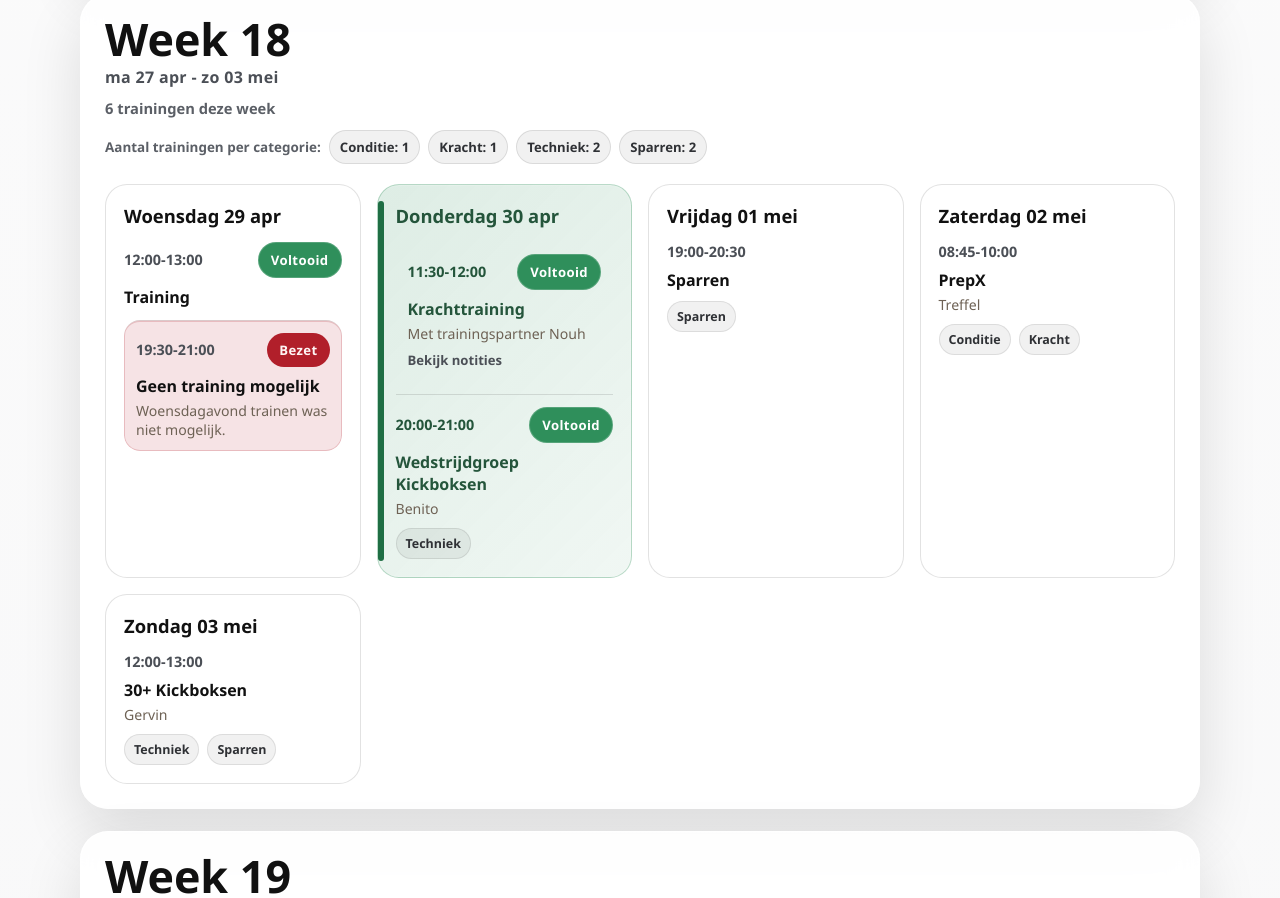
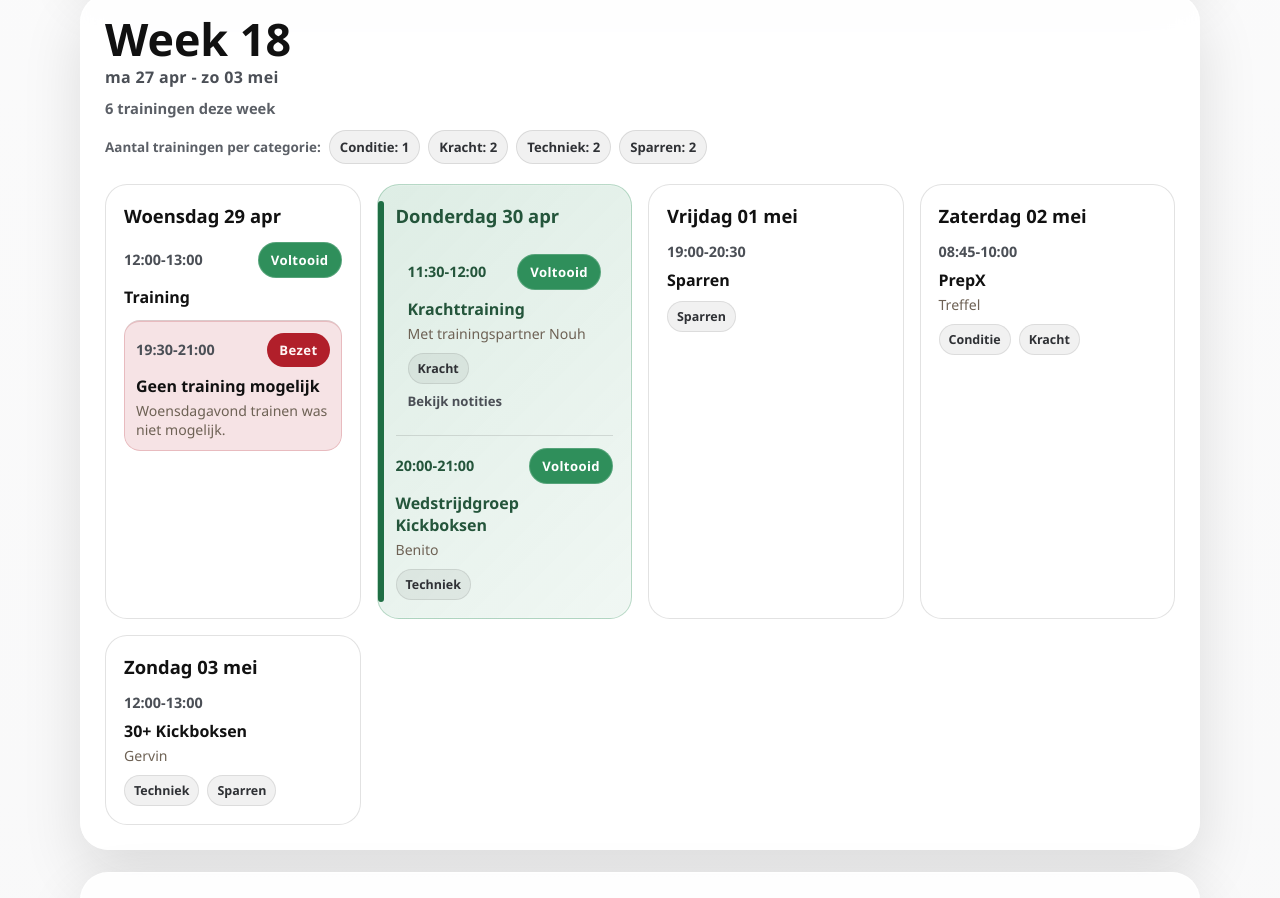
Before and after one commit to larsdouweschuitema/titanlog, a Nuxt app: page /events/almere-finest in a window 1280 px wide. Shown: the part 3460-4358 px from the top of the page. Built offline with nearby package versions, Linux system fonts and the light colour scheme.

Commit message:
Add missing strength tag to April 30 session

```diff
--- a/data/schedule.ts
+++ b/data/schedule.ts
@@ -482,6 +482,7 @@ export const scheduleWeeks: ScheduleWeek[] = [
         session: 'Krachttraining',
         detail: 'Met trainingspartner Nouh',
         completed: true,
+        tags: ['Kracht'],
         type: 'training',
         notes: [
           'Warming-up: 3 minuten airbike, 500 meter ski, 500 meter roeien en 2 rondes van 15 bench press met 20 kg.',
```
